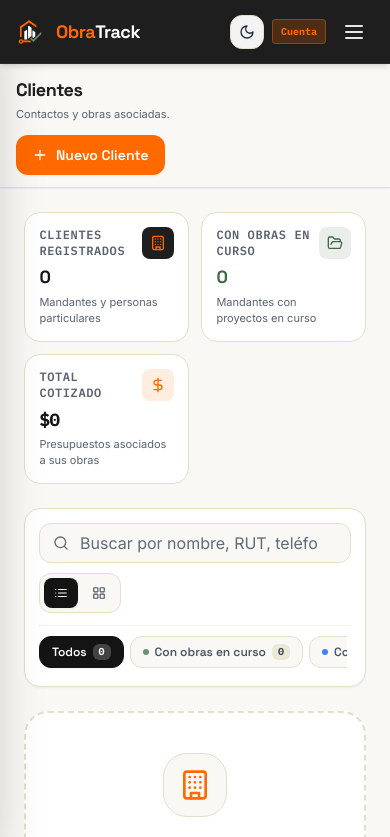
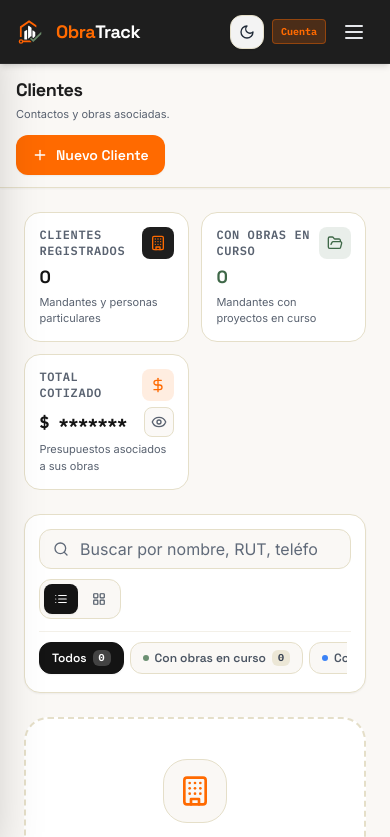
Before and after one commit to obratrack2627/Obratrack, a Next.js app: page /clientes in a window 390 px wide. Shown: the top 837 px of the page. Built offline with nearby package versions, Linux system fonts and the light colour scheme.

Commit message:
fix(clientes,e2e): mask client total cotizado KPI and update mobile money E2E assertion

```diff
--- a/app/clientes/page.tsx
+++ b/app/clientes/page.tsx
@@ -1,5 +1,4 @@
 'use client';
-import MoneyAmount from "@/components/MoneyAmount";
 import CompactSummary from '@/components/CompactSummary';
 import ModalOverlay from '@/components/ModalOverlay';
 import ClientProjectAssignments from '@/components/ClientProjectAssignments';
@@ -376,9 +375,9 @@ export default function ClientesPage() {
                 <DollarSign className="w-4 h-4" />
               </div>
             </div>
-            <h3 className="text-xl sm:text-2xl font-bold font-mono text-navy-900 dark:text-white">
-              <MoneyAmount value={totalContratadoGeneral} />
-            </h3>
+            <div className="text-xl sm:text-2xl font-bold font-mono text-navy-900 dark:text-white">
+              <MaskedMoneyAmount value={totalContratadoGeneral} label="Total cotizado de clientes" />
+            </div>
             <p className="text-[11px] text-gray-500 dark:text-gray-400 font-sans mt-1">
               Presupuestos asociados a sus obras
             </p>
```
Also changed, not shown: 1 other file (tests, documents, lock files or other folders).
